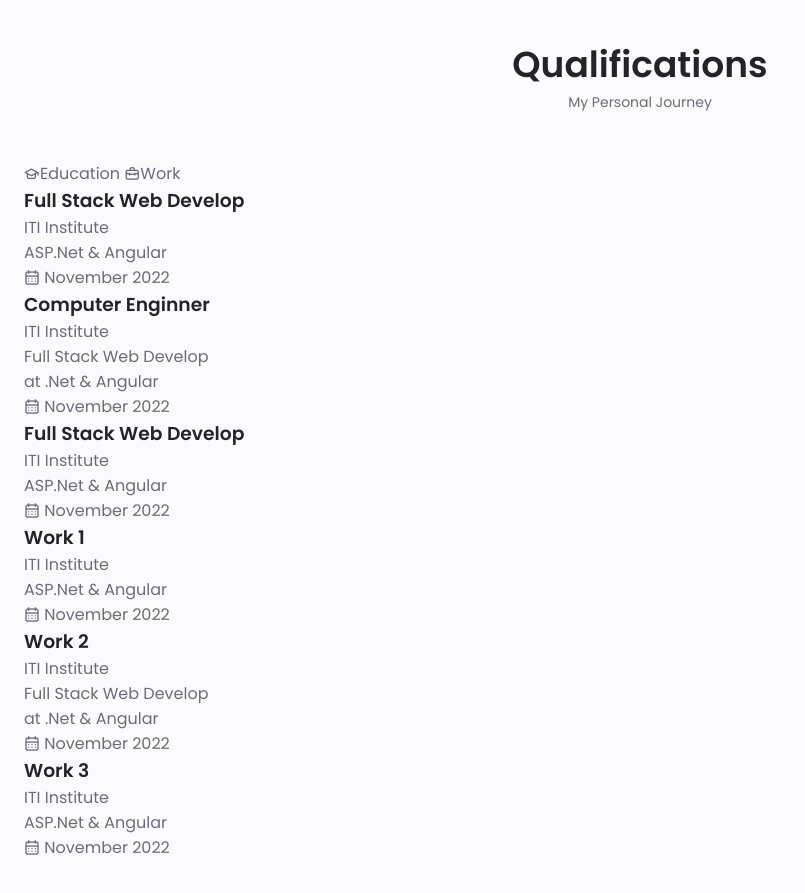
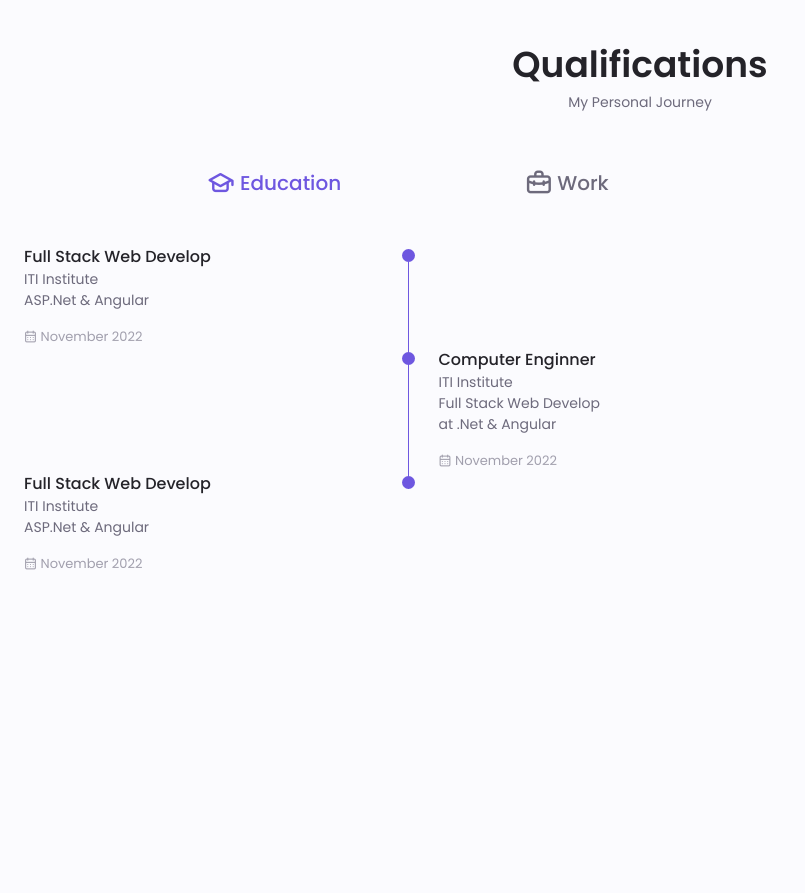
Before and after one commit to MahmoudElHassan/Portofolio, a plain HTML site: page index.html in a window 1280 px wide. Shown: the part 1993-2886 px from the top of the page, without its empty margins (0-805 px from the left). Drawn offline with nearby package versions, Linux system fonts and the light colour scheme.

Commit message:
upload qualification

```diff
--- a/assets/css/styles.css
+++ b/assets/css/styles.css
@@ -471,7 +471,7 @@ img {
 }
 
 .skills__angular{
-  width: 65%;
+  width: 75%;
 }
 
 .skills__net{
@@ -517,7 +517,76 @@ img {
 }
 
 /*==================== QUALIFICATION ====================*/
+.qualification__tab{
+  display: flex;
+  justify-content: space-evenly;
+  margin-bottom: var(--mb-2-5);
+}
 
+.qualification__button{
+  font-size: var(--h3-font-size);
+  font-weight: var(--font-medium);
+  cursor: pointer;
+}
+
+.qualification__button:hover{
+  color: var(--first-color);
+}
+
+.qualificaion__icon{
+  font-size: 1.8rem;
+  margin-right: var(--mb-0-25);
+}
+
+.qualification__data{
+  display: grid;
+  grid-template-columns: 1fr max-content 1fr;
+  column-gap: 1.5rem;
+}
+
+.qualification__title{
+  font-size: var(--normal-font-size);
+  font-weight: var(--font-medium);
+}
+
+.qualification__subtitle{
+  display: inline-block;
+  font-size: var(--small-font-size);
+  margin-bottom: var(--mb-1);
+}
+
+.qualification__calender{
+  font-size: var(--smaller-font-size);
+  color: var(--text-color-light);
+}
+
+.qualification__rounder{
+  display: inline-block;
+  width: 13px;
+  height: 13px;
+  background-color: var(--first-color);
+  border-radius: 50%;
+}
+
+.qualification__line{
+  display: block;
+  width: 1px;
+  height: 100%;
+  background-color: var(--first-color);
+  transform: translate(6px, -7px);
+}
+
+.qualification [data-content]{
+  display: none;
+}
+
+.qualification__active[data-content]{
+  display: block;
+}
+
+.qualification__button.qualification__active{
+  color: var(--first-color);
+}
 
 /*==================== SERVICES ====================*/
 
```
